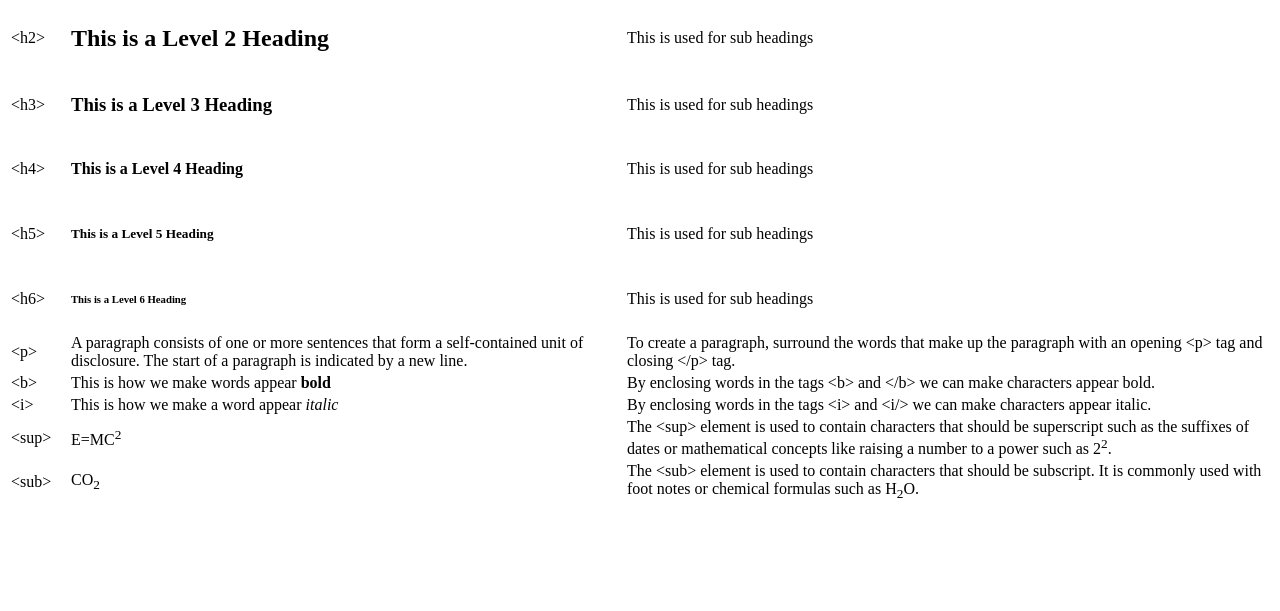
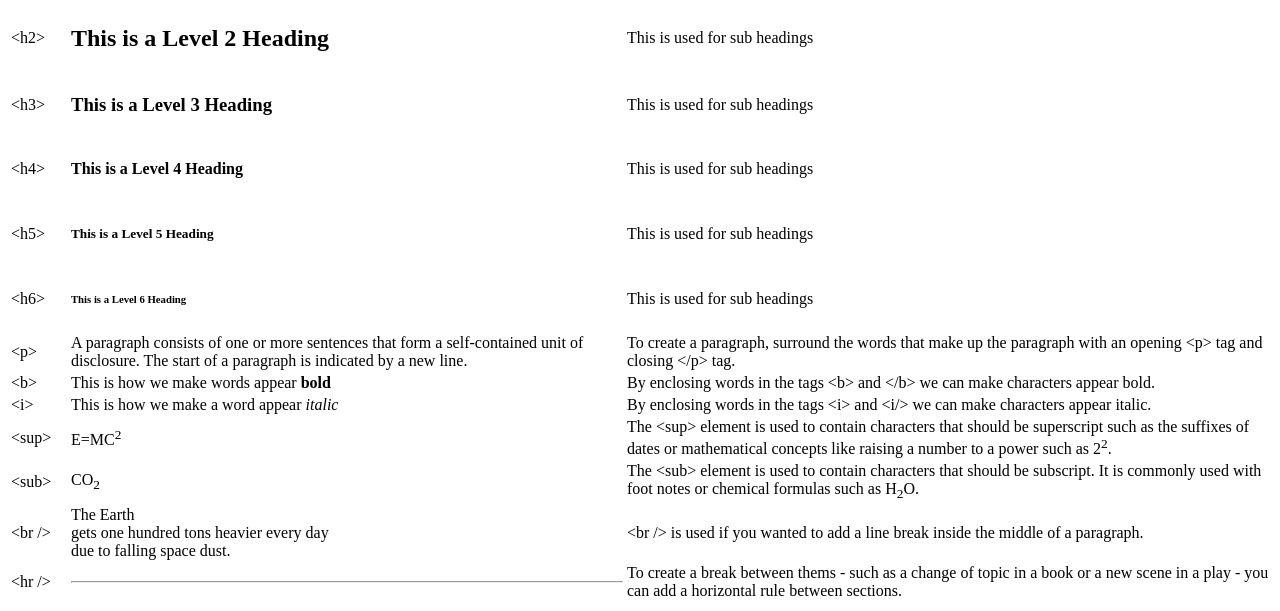
Before and after one commit to devpro012888/codingcheatsheet, a plain HTML site: page index.html in a window 1280 px wide. Shown: the part 304-915 px from the top of the page. Before the commit the page ends 817 px from the top, so only its background shows below. Drawn offline with Linux system fonts and the light colour scheme.

Commit message:
approved

```diff
--- a/index.html
+++ b/index.html
@@ -1,7 +1,7 @@
 <!DOCTYPE html>
     <html>
         <head>
-            <title>HTML and CSS Cheat Sheet</title>
+            <title>Coding Cheat Sheet</title>
         </head>
         <h1> Chris's Coding Cheat Sheet</h1>
         <ul>
@@ -92,6 +92,22 @@
                         or chemical formulas such as H<sub>2</sub>O.
                     </td>
                 </tr>
+                <tr>
+                    <td>&lt;br /&gt;</td>
+                    <td>The Earth <br /> gets one hundred tons heavier every day <br />
+                    due to falling space dust.</td>
+                    <td>&lt;br /&gt; is used if you wanted to add a line break
+                        inside the middle of a paragraph.
+                    </td>
+                </tr>
+                <tr>
+                    <td>&lt;hr /&gt;</td>
+                    <td><hr /></td>
+                    <td>To create a break between thems - such as a change
+                        of topic in a book or a new scene in a play - you can add a
+                        horizontal rule between sections.
+                    </td>
+                </tr>
             </table>
         </body>
     </html>
```
